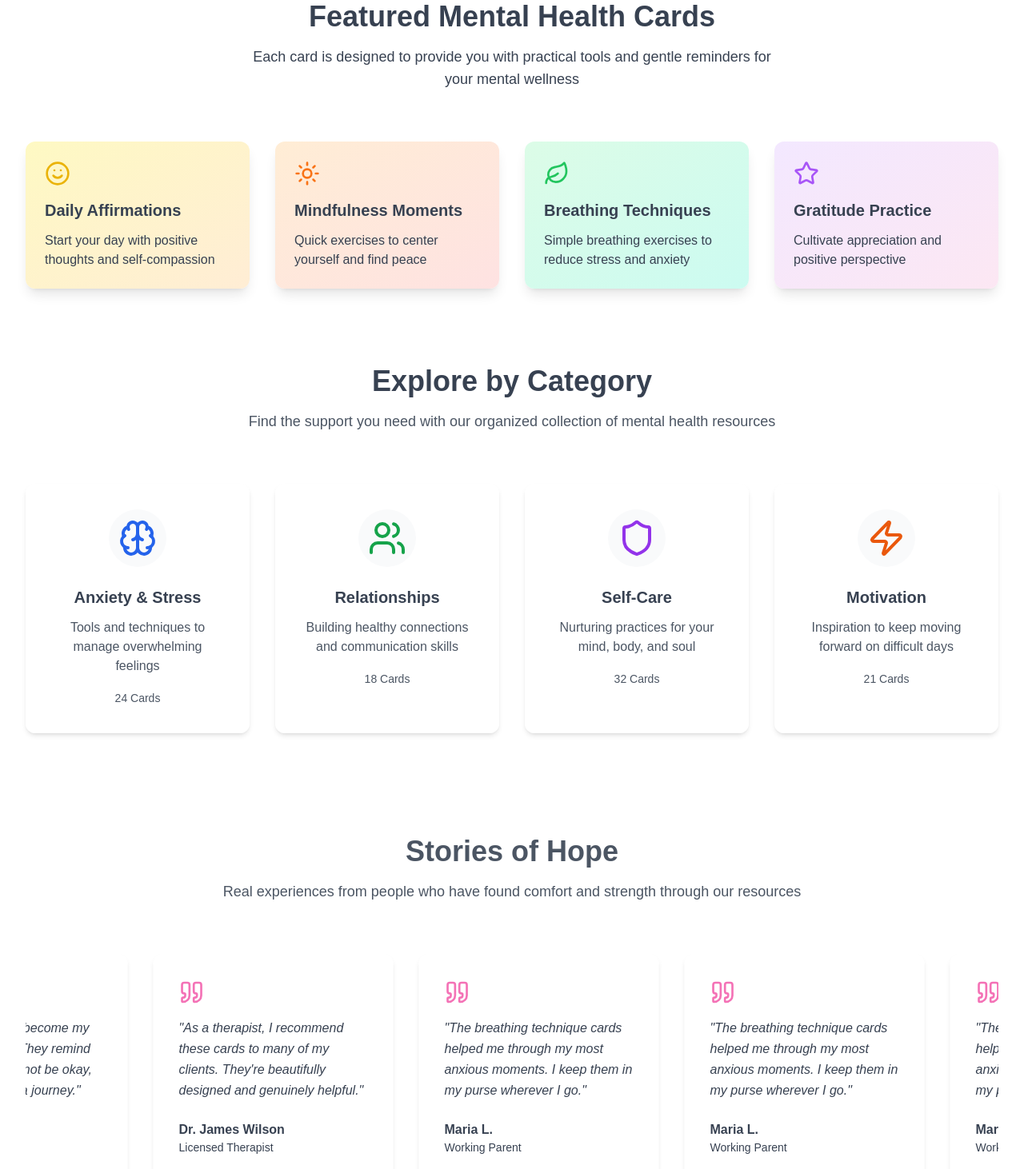
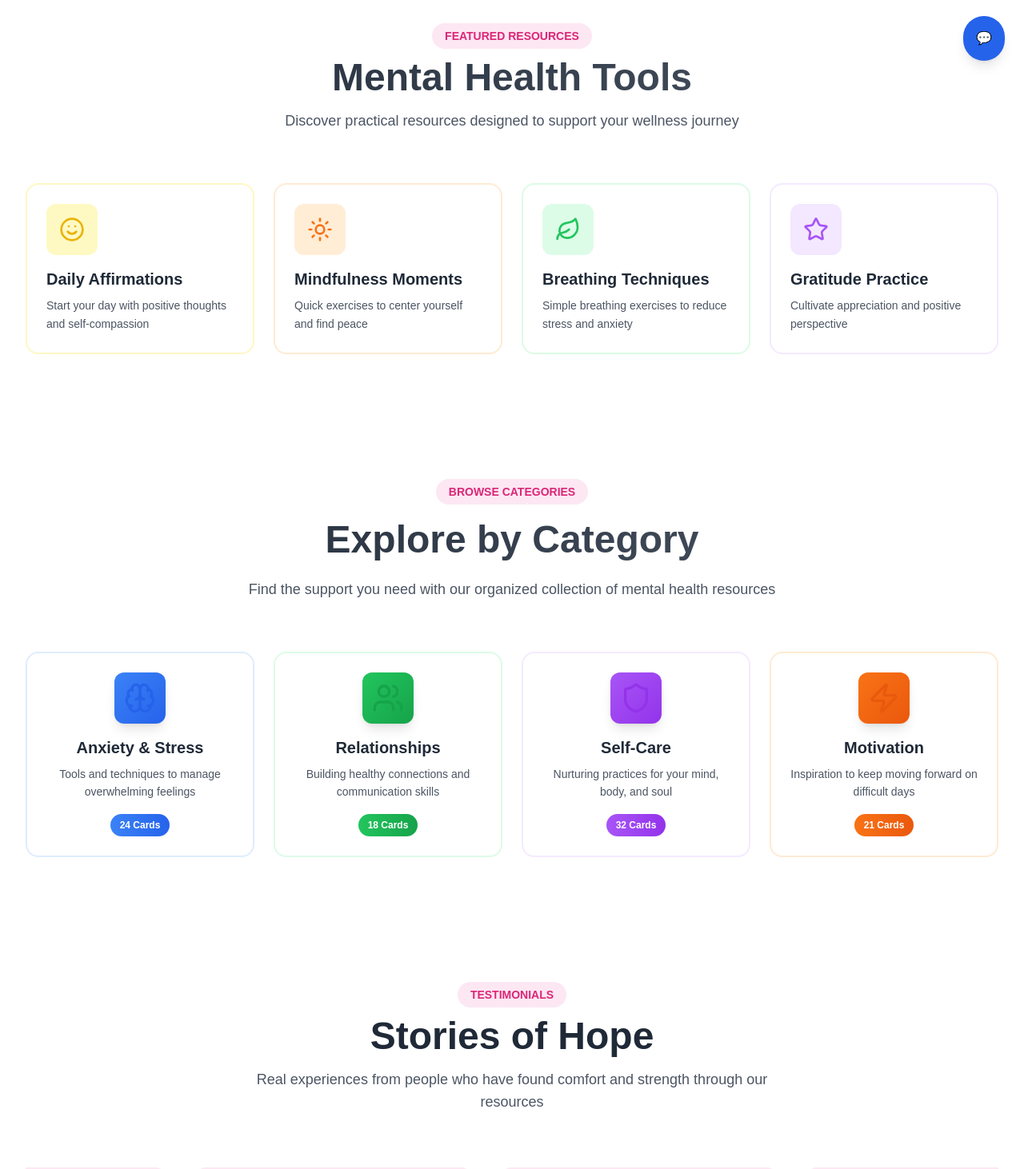
Before and after one commit to shoryax/mentalHealth, a Next.js app: page / in a window 1280 px wide. Shown: the part 700-2162 px from the top of the page at 80% size. Built offline with nearby package versions, Linux system fonts and the light colour scheme; a web font is replaced by a local one.

Commit message:
corrected and redesigned it

```diff
--- a/package.json
+++ b/package.json
@@ -13,12 +13,14 @@
     "@types/react-router-dom": "^5.3.3",
     "class-variance-authority": "^0.7.1",
     "clsx": "^2.1.1",
+    "cohere-ai": "^7.19.0",
     "gsap": "^3.13.0",
     "lucide-react": "^0.544.0",
     "next": "^15.5.4",
     "next-auth": "^4.24.11",
     "next-themes": "^0.4.6",
     "ogl": "^1.0.11",
+    "openai": "^6.6.0",
     "radix-ui": "^1.4.2",
     "react": "^19.0.0",
     "react-dom": "^19.0.0",
@@ -27,7 +29,7 @@
     "tailwind-merge": "^3.3.1",
     "tailwindcss-animate": "^1.0.7"
   },
-  "devDependencies":{
+  "devDependencies": {
     "@tailwindcss/postcss": "^4",
     "@types/node": "^20",
     "@types/react": "^19",
--- a/src/app/globals.css
+++ b/src/app/globals.css
@@ -34,7 +34,7 @@ body {
 }
 
 .bg-light {
-  background-color: rgb(219, 230, 237);
+  background-color: #FCE7F3;
 }
 
 
--- a/src/app/page.tsx
+++ b/src/app/page.tsx
@@ -6,6 +6,7 @@ import Categories from '../components/Categories';
 import Testimonials from '../components/hope';
 import Footer from '../components/Footer';
 import FAQ from '../components/faqs';
+import HealthChatbot from '@/components/HealthChatbot'
 import './globals.css';
 
 const Page = () => {
@@ -18,6 +19,7 @@ const Page = () => {
         <Testimonials />
         <FAQ />
         <Footer />
+        <HealthChatbot />
       </div>
   );
 };
--- a/src/components/Categories.tsx
+++ b/src/components/Categories.tsx
@@ -3,48 +3,66 @@ import React from 'react';
 import TwinklingStars from '@/app/settings/twinkle';
 import { Brain, Users, Shield, Zap } from 'lucide-react';
 import { useScrollAnimation } from '@/hooks/useScrollAnimation';
+
 const Categories = () => {
   const { ref: sectionRef, isVisible: sectionVisible } = useScrollAnimation<HTMLDivElement>();
   const { ref: cardsRef, isVisible: cardsVisible } = useScrollAnimation<HTMLDivElement>();
 
   const categories = [
     {
-      icon: <Brain className="h-12 w-12 text-blue-600" />,
+      icon: <Brain className="h-10 w-10 text-blue-600" />,
       title: "Anxiety & Stress",
       description: "Tools and techniques to manage overwhelming feelings",
-      cardCount: "24 Cards"
+      cardCount: "24 Cards",
+      gradient: "from-blue-500 to-blue-600",
+      bgGradient: "from-blue-50 to-blue-100/50",
+      borderColor: "border-blue-200/50"
     },
     {
-      icon: <Users className="h-12 w-12 text-green-600" />,
+      icon: <Users className="h-10 w-10 text-green-600" />,
       title: "Relationships",
       description: "Building healthy connections and communication skills",
-      cardCount: "18 Cards"
+      cardCount: "18 Cards",
+      gradient: "from-green-500 to-green-600",
+      bgGradient: "from-green-50 to-green-100/50",
+      borderColor: "border-green-200/50"
     },
     {
-      icon: <Shield className="h-12 w-12 text-purple-600" />,
+      icon: <Shield className="h-10 w-10 text-purple-600" />,
       title: "Self-Care",
       description: "Nurturing practices for your mind, body, and soul",
-      cardCount: "32 Cards"
+      cardCount: "32 Cards",
+      gradient: "from-purple-500 to-purple-600",
+      bgGradient: "from-purple-50 to-purple-100/50",
+      borderColor: "border-purple-200/50"
     },
     {
-      icon: <Zap className="h-12 w-12 text-orange-600" />,
+      icon: <Zap className="h-10 w-10 text-orange-600" />,
       title: "Motivation",
       description: "Inspiration to keep moving forward on difficult days",
-      cardCount: "21 Cards"
+      cardCount: "21 Cards",
+      gradient: "from-orange-500 to-orange-600",
+      bgGradient: "from-orange-50 to-orange-100/50",
+      borderColor: "border-orange-200/50"
     }
   ];
 
   return (
     <div
       ref={sectionRef}
-      className={`bg py-12 transition-all duration-500 ease-out ${
+      className={`py-20 transition-all duration-500 ease-out ${
         sectionVisible ? 'opacity-100 translate-y-0' : 'opacity-0 translate-y-16'
       }`}
     >
       <div className="max-w-7xl mx-auto px-4 sm:px-6 lg:px-8">
         <TwinklingStars />
         <div className="text-center mb-16">
-          <h2 className="text-3xl md:text-4xl font-bold text-gray-700 mb-4">
+          <div className="inline-block mb-4">
+            <span className="text-sm font-semibold text-pink-600 bg-pink-100 px-4 py-2 rounded-full">
+              BROWSE CATEGORIES
+            </span>
+          </div>
+          <h2 className="text-4xl md:text-5xl font-bold text-gray-800 mb-4 bg-gradient-to-r from-gray-800 to-gray-600 bg-clip-text text-transparent p-2">
             Explore by Category
           </h2>
           <p className="text-lg text-gray-600 max-w-2xl mx-auto">
@@ -54,29 +72,33 @@ const Categories = () => {
 
         <div
           ref={cardsRef}
-          className={`grid md:grid-cols-2 lg:grid-cols-4 gap-8 transition-all duration-500 ease-out delay-300 ${
+          className={`grid md:grid-cols-2 lg:grid-cols-4 gap-6 transition-all duration-500 ease-out delay-300 ${
             cardsVisible ? 'opacity-100 translate-y-0' : 'opacity-0 translate-y-16'
           }`}
         >
           {categories.map((category, index) => (
             <div
               key={index}
-              className="bg-white/70 p-8 rounded-xl shadow-md hover:shadow-lg transition-all duration-300 text-center group hover:scale-105"
+              className={`group relative bg-white border-2 ${category.borderColor} rounded-2xl p-6 hover:shadow-2xl transition-all duration-300 hover:-translate-y-2 cursor-pointer overflow-hidden`}
             >
-              <div className="mb-6 flex justify-center">
-                <div className="p-3 bg-gray-50 rounded-full group-hover:bg-blue-50 transition-colors">
+              <div className={`absolute inset-0 bg-gradient-to-br ${category.bgGradient} opacity-0 group-hover:opacity-100 transition-opacity duration-300`}></div>
+
+              <div className="relative z-10 text-center">
+                <div className={`mx-auto w-16 h-16 bg-gradient-to-br ${category.gradient} rounded-xl flex items-center justify-center mb-4 group-hover:scale-110 transition-transform duration-300 shadow-lg`}>
+                  <div className="text-white">
                     {category.icon}
                   </div>
                 </div>
-              <h3 className="text-xl font-semibold text-gray-700 mb-3">
+                <h3 className="text-xl font-bold text-gray-800 mb-2">
                   {category.title}
                 </h3>
-              <p className="text-gray-600 mb-4">
+                <p className="text-gray-600 text-sm mb-4 leading-relaxed">
                   {category.description}
                 </p>
-              <span className="text-sm font-medium text-gray-600">
+                <div className={`inline-block bg-gradient-to-r ${category.gradient} text-white text-xs font-semibold px-3 py-1.5 rounded-full`}>
                   {category.cardCount}
-              </span>
+                </div>
+              </div>
             </div>
           ))}
         </div>
--- a/src/components/FeaturedCards.tsx
+++ b/src/components/FeaturedCards.tsx
@@ -11,65 +11,82 @@ const FeaturedCards = () => {
       icon: <Smile className="h-8 w-8 text-yellow-500" />,
       title: "Daily Affirmations",
       description: "Start your day with positive thoughts and self-compassion",
-      color: "from-yellow-100 to-orange-100"
+      gradient: "from-yellow-400/20 via-orange-400/20 to-yellow-400/20",
+      iconBg: "bg-yellow-100",
+      borderColor: "border-yellow-200/50"
     },
     {
       icon: <Sun className="h-8 w-8 text-orange-500" />,
       title: "Mindfulness Moments",
       description: "Quick exercises to center yourself and find peace",
-      color: "from-orange-100 to-red-100"
+      gradient: "from-orange-400/20 via-red-400/20 to-orange-400/20",
+      iconBg: "bg-orange-100",
+      borderColor: "border-orange-200/50"
     },
     {
       icon: <Leaf className="h-8 w-8 text-green-500" />,
       title: "Breathing Techniques",
       description: "Simple breathing exercises to reduce stress and anxiety",
-      color: "from-green-100 to-teal-100"
+      gradient: "from-green-400/20 via-teal-400/20 to-green-400/20",
+      iconBg: "bg-green-100",
+      borderColor: "border-green-200/50"
     },
     {
       icon: <Star className="h-8 w-8 text-purple-500" />,
       title: "Gratitude Practice",
       description: "Cultivate appreciation and positive perspective",
-      color: "from-purple-100 to-pink-100"
+      gradient: "from-purple-400/20 via-pink-400/20 to-purple-400/20",
+      iconBg: "bg-purple-100",
+      borderColor: "border-purple-200/50"
     }
   ];
 
   return (
     <section
       ref={sectionRef}
-      className={`bg py-12 transition-all duration-500 ease-out ${
+      className={`py-20 transition-all duration-500 ease-out ${
         sectionVisible ? 'opacity-100 translate-y-0' : 'opacity-0 translate-y-16'
       }`}
     >
       <div className="max-w-7xl mx-auto px-4 sm:px-6 lg:px-8">
         <div className="text-center mb-16">
-          <h2 className="text-3xl md:text-4xl font-bold text-gray-700 mb-4">
-            Featured Mental Health Cards
+          <div className="inline-block mb-4">
+            <span className="text-sm font-semibold text-pink-600 bg-pink-100 px-4 py-2 rounded-full">
+              FEATURED RESOURCES
+            </span>
+          </div>
+          <h2 className="text-4xl md:text-5xl font-bold text-gray-800 mb-4 bg-gradient-to-r from-gray-800 to-gray-600 bg-clip-text text-transparent">
+            Mental Health Tools
           </h2>
-          <p className="text-lg text-gray-700 max-w-2xl mx-auto">
-            Each card is designed to provide you with practical tools and gentle reminders for your mental wellness
+          <p className="text-lg text-gray-600 max-w-2xl mx-auto">
+            Discover practical resources designed to support your wellness journey
           </p>
         </div>
 
         <div
           ref={cardsRef}
-          className={`grid md:grid-cols-2 lg:grid-cols-4 gap-8 transition-all duration-500 ease-out delay-300 ${
+          className={`grid md:grid-cols-2 lg:grid-cols-4 gap-6 transition-all duration-500 ease-out delay-300 ${
             cardsVisible ? 'opacity-100 translate-y-0' : 'opacity-0 translate-y-16'
           }`}
         >
           {cards.map((card, index) => (
             <div
               key={index}
-              className={`bg-gradient-to-br ${card.color} p-6 rounded-xl shadow-lg hover:shadow-xl transition-all duration-300 hover:scale-105 cursor-pointer`}
+              className={`group relative  bg-white border-2 ${card.borderColor} rounded-2xl p-6 hover:shadow-2xl transition-all duration-300 hover:-translate-y-2 cursor-pointer overflow-hidden`}
             >
-              <div className="mb-4">
-                {card.icon}
+              <div className={`absolute inset-0 bg-gradient-to-br ${card.gradient} opacity-0 group-hover:opacity-100 transition-opacity duration-300`}></div>
+
+              <div className="relative z-10">
+                <div className={`${card.iconBg} w-16 h-16 rounded-xl flex items-center justify-center mb-4 group-hover:scale-110 transition-transform duration-300`}>
+                  {card.icon}
+                </div>
+                <h3 className="text-xl font-bold text-gray-800 mb-2">
+                  {card.title}
+                </h3>
+                <p className="text-gray-600 text-sm leading-relaxed">
+                  {card.description}
+                </p>
               </div>
-              <h3 className="text-xl font-semibold text-gray-700 mb-3">
-                {card.title}
-              </h3>
-              <p className="text-gray-700">
-                {card.description}
-              </p>
             </div>
           ))}
         </div>
--- /dev/null
+++ b/src/components/HealthChatbot.jsx
@@ -0,0 +1,96 @@
+"use client";
+import { useState } from "react";
+
+export default function HealthChatbot() {
+  const [open, setOpen] = useState(false);
+  const [messages, setMessages] = useState([]);
+  const [input, setInput] = useState("");
+  const [loading, setLoading] = useState(false);
+
+  const sendMessage = async () => {
+    if (!input.trim() || loading) return;
+    const userMessage = { sender: "user", text: input };
+    setMessages((prev) => [...prev, userMessage]);
+    const userInput = input;
+    setInput("");
+    setLoading(true);
+
+    try {
+      const res = await fetch("/api/chats", {
+        method: "POST",
+        headers: { "Content-Type": "application/json" },
+        body: JSON.stringify({ message: userInput }),
+      });
+
+      const data = await res.json();
+
+      if (!res.ok) {
+        throw new Error(data.error || `HTTP error! status: ${res.status}`);
+      }
+
+      setMessages((prev) => [...prev, { sender: "bot", text: data.reply }]);
+    } catch (error) {
+      console.error("Chat error:", error);
+      setMessages((prev) => [
+        ...prev,
+        { sender: "bot", text: `Error: ${error.message}. Please check the console for details.` },
+      ]);
+    } finally {
+      setLoading(false);
+    }
+  };
+
+  return (
+    <>
+      {/* Floating Button */}
+      <button
+        onClick={() => setOpen(!open)}
+        className="fixed bottom-6 right-6 bg-blue-600 text-white p-4 rounded-full shadow-lg hover:bg-blue-700 transition"
+      >
+        💬
+      </button>
+
+      {/* Chat Window */}
+      {open && (
+        <div className="fixed bottom-20 right-6 w-50 bg-white border rounded-3xl shadow-3xl p-4 flex flex-col">
+          <h2 className="text-lg font-semibold text-blue-700 mb-2">Health Assistant 🩺</h2>
+          <div className="flex-1 overflow-y-auto mb-2 space-y-2">
+            {messages.map((m, i) => (
+              <div
+                key={i}
+                className={`p-2 rounded-lg ${
+                  m.sender === "user"
+                    ? "bg-blue-100 text-right"
+                    : "bg-gray-100 text-left"
+                }`}
+              >
+                {m.text}
+              </div>
+            ))}
+          </div>
+          <div className="flex gap-2">
+            <input
+              type="text"
+              value={input}
+              onChange={(e) => setInput(e.target.value)}
+              onKeyDown={(e) => e.key === "Enter" && sendMessage()}
+              placeholder="Ask about symptoms, nutrition..."
+              className="flex-1 border rounded-lg px-3 py-2 text-sm"
+              disabled={loading}
+            />
+            <button
+              onClick={sendMessage}
+              disabled={loading}
+              className="bg-blue-600 text-white rounded-lg px-3 py-2 text-sm hover:bg-blue-700 disabled:bg-blue-300 disabled:cursor-not-allowed"
+            >
+              {loading ? "..." : "Send"}
+            </button>
+          </div>
+          <p className="text-[10px] text-gray-400 mt-1 text-center">
+            ⚠️ I’m not a medical professional. Consult a doctor for serious issues.
+          </p>
+        </div>
+      )}
+    </>
+  );
+}
--- a/src/components/hope.tsx
+++ b/src/components/hope.tsx
@@ -1,13 +1,12 @@
 "use client";
 import React from 'react';
 import { Quote } from 'lucide-react';
-import './hope.css'; // Import the CSS file
+import './hope.css';
 import '../../src/app/globals.css';
 
 const Testimonials = () => {
   const testimonials = [
-    // ... (your testimonials array)
-        {
+    {
       quote: "These cards have become my daily companions. They remind me that it's okay to not be okay, and that healing is a journey.",
       author: "Sarah M.",
       role: "College Student"
@@ -38,34 +37,41 @@ const Testimonials = () => {
   const duplicatedTestimonials = [...testimonials, ...testimonials];
 
   return (
-    <section className="py-20 rounded-t-[3rem] hope">
+    <section className="py-20 transition-colors duration-300">
       <div className="max-w-7xl mx-auto px-4 sm:px-6 lg:px-8">
         <div className="text-center mb-16">
-          <h2 className="text-3xl md:text-4xl font-bold text-gray-600 mb-4">
+          <div className="inline-block mb-4">
+            <span className="text-sm font-semibold text-pink-600 dark:text-pink-400 bg-pink-100 dark:bg-pink-900/30 px-4 py-2 rounded-full">
+              TESTIMONIALS
+            </span>
+          </div>
+          <h2 className="text-4xl md:text-5xl font-bold text-gray-800 dark:text-gray-100 mb-4">
             Stories of Hope
           </h2>
-          <p className="text-lg text-gray-600 max-w-5xl mx-auto">
+          <p className="text-lg text-gray-600 dark:text-gray-400 max-w-2xl mx-auto">
             Real experiences from people who have found comfort and strength through our resources
           </p>
         </div>
 
         <div className="overflow-hidden">
-          <div className="animate-scroll">
+          <div className="animate-scroll p-1">
             {duplicatedTestimonials.map((testimonial, index) => (
               <div
                 key={index}
-                className="bg-white/70 p-8 rounded-xl shadow-md hover:shadow-lg mx-4 flex-shrink-0"
-                style={{ width: '300px' }} // Set a fixed width for each card
+                className="group bg-white dark:bg-gray-800/80 backdrop-blur-sm border-2 border-pink-200/50 dark:border-pink-700/50 p-8 rounded-2xl shadow-md hover:shadow-2xl dark:hover:shadow-pink-500/10 transition-all duration-300 hover:-translate-y-1 mx-4 flex-shrink-0"
+                style={{ width: '350px' }}
               >
-                <Quote className="h-8 w-8 text-pink-400 mb-4" />
-                <p className="text-gray-700 mb-6 italic leading-relaxed">
+                <div className="bg-pink-100 dark:bg-pink-900/30 w-12 h-12 rounded-xl flex items-center justify-center mb-4 group-hover:scale-110 transition-transform duration-300">
+                  <Quote className="h-6 w-6 text-pink-500 dark:text-pink-400" />
+                </div>
+                <p className="text-gray-700 dark:text-gray-300 mb-6 italic leading-relaxed text-sm">
                   "{testimonial.quote}"
                 </p>
-                <div>
-                  <p className="font-semibold text-gray-700">
+                <div className="border-t-2 border-pink-200/30 dark:border-pink-700/30 pt-4">
+                  <p className="font-bold text-gray-800 dark:text-gray-100">
                     {testimonial.author}
                   </p>
-                  <p className="text-gray-700 text-sm">
+                  <p className="text-gray-600 dark:text-gray-400 text-sm">
                     {testimonial.role}
                   </p>
                 </div>
```
Also changed, not shown: src/app/api/chats/route.js (added, +43 -0 lines), 1 other file (tests, documents, lock files or other folders). Lines whose indentation alone changed are shown as unchanged.
